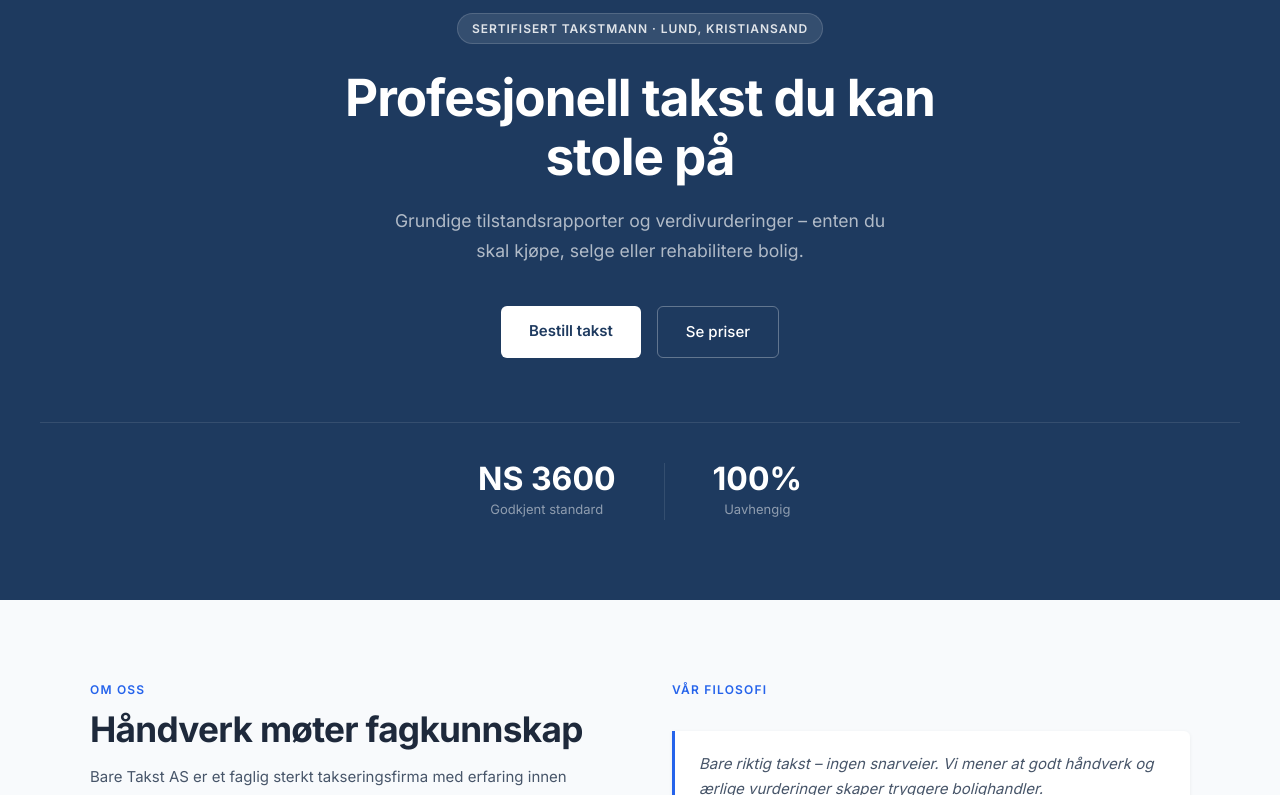
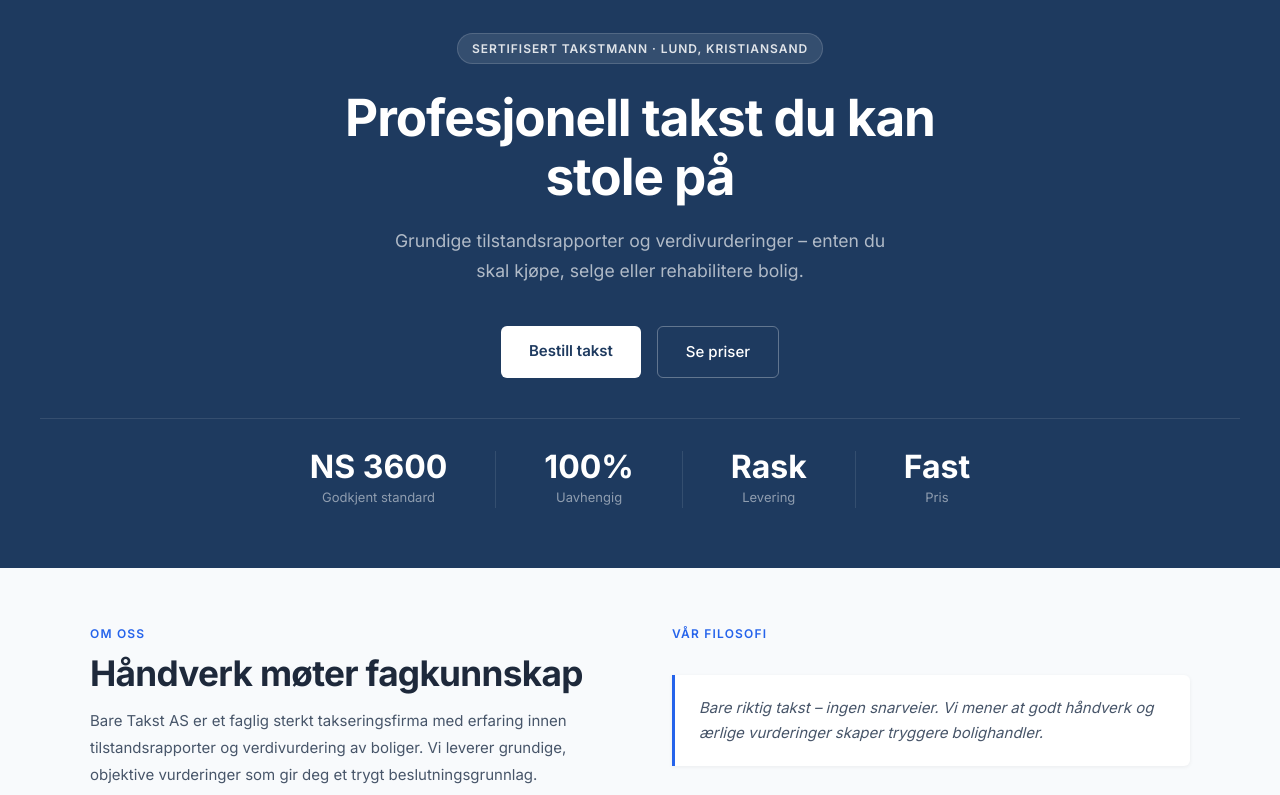
Before and after one commit to SebastianBGg/baretakstNettside, a website: page public/index.html in a window 1280 px wide. Shown: the part 107-902 px from the top of the page. Drawn offline with Linux system fonts and the light colour scheme.

Commit message:
Update index.html

```diff
--- a/public/index.html
+++ b/public/index.html
@@ -35,7 +35,7 @@ nav{position:fixed;top:0;left:0;right:0;z-index:100;background:#fff;border-botto
 .nav-cta{background:var(--blue)!important;color:#fff!important;padding:9px 20px;border-radius:6px;font-weight:600!important;font-size:14px!important;}
 .nav-cta:hover{background:#1d4ed8!important;color:#fff!important;}
 
-.hero{background:var(--navy);padding:120px 2.5rem 80px;text-align:center;}
+.hero{background:var(--navy);padding:140px 2.5rem 60px;text-align:center;}
 .hero-badge{display:inline-block;background:rgba(255,255,255,0.1);color:rgba(255,255,255,0.85);font-size:12px;font-weight:600;letter-spacing:0.08em;text-transform:uppercase;padding:5px 14px;border-radius:20px;border:1px solid rgba(255,255,255,0.15);margin-bottom:1.5rem;}
 .hero h1{font-size:clamp(2.2rem,4.5vw,3.2rem);font-weight:700;color:#fff;line-height:1.15;letter-spacing:-0.02em;margin-bottom:1.25rem;max-width:700px;margin-left:auto;margin-right:auto;}
 .hero-sub{font-size:1.1rem;color:rgba(255,255,255,0.65);max-width:520px;margin:0 auto 2.5rem;line-height:1.7;}
@@ -44,13 +44,13 @@ nav{position:fixed;top:0;left:0;right:0;z-index:100;background:#fff;border-botto
 .btn-white:hover{background:var(--gray-100);}
 .btn-outline{background:transparent;color:#fff;padding:13px 28px;border-radius:6px;border:1.5px solid rgba(255,255,255,0.3);text-decoration:none;font-weight:500;font-size:15px;transition:border-color 0.15s;}
 .btn-outline:hover{border-color:rgba(255,255,255,0.7);}
-.hero-stats{display:flex;justify-content:center;align-items:center;gap:0;margin-top:4rem;border-top:1px solid rgba(255,255,255,0.1);padding-top:2.5rem;}
+.hero-stats{display:flex;justify-content:center;align-items:center;gap:0;margin-top:2.5rem;border-top:1px solid rgba(255,255,255,0.1);padding-top:2rem;}
 .hero-stat{flex:0 0 auto;text-align:center;padding:0 3rem;}
 .hero-stat+.hero-stat{border-left:1px solid rgba(255,255,255,0.1);}
 .hero-stat-num{font-size:2rem;font-weight:700;color:#fff;line-height:1;}
 .hero-stat-label{font-size:13px;color:rgba(255,255,255,0.5);margin-top:4px;}
 
-section{padding:5rem 2.5rem;}
+section{padding:3.5rem 2.5rem;}
 .container{max-width:1100px;margin:0 auto;}
 .label{font-size:12px;font-weight:600;letter-spacing:0.1em;text-transform:uppercase;color:var(--blue);margin-bottom:0.6rem;display:block;}
 h2{font-size:clamp(1.6rem,3vw,2.2rem);font-weight:700;color:var(--gray-800);letter-spacing:-0.02em;line-height:1.2;margin-bottom:0.75rem;}
@@ -150,6 +150,14 @@ footer strong{color:rgba(255,255,255,0.75);}
     <div class="hero-stat">
       <div class="hero-stat-num">100%</div>
       <div class="hero-stat-label">Uavhengig</div>
+    </div>
+    <div class="hero-stat">
+      <div class="hero-stat-num">Rask</div>
+      <div class="hero-stat-label">Levering</div>
+    </div>
+    <div class="hero-stat">
+      <div class="hero-stat-num">Fast</div>
+      <div class="hero-stat-label">Pris</div>
     </div>
   </div>
 </div>
```
